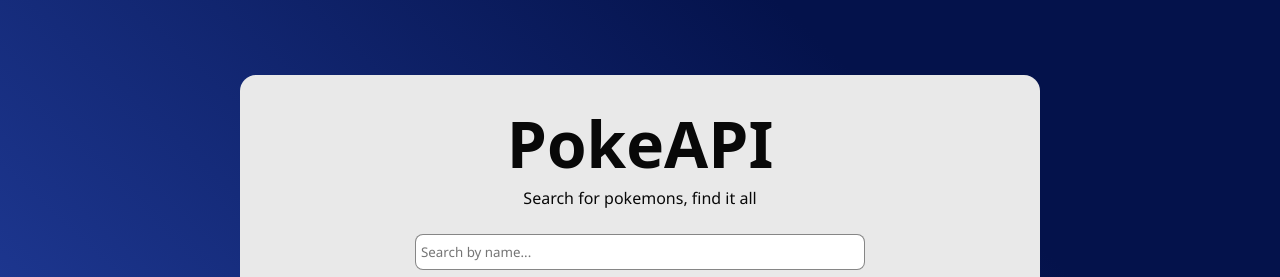
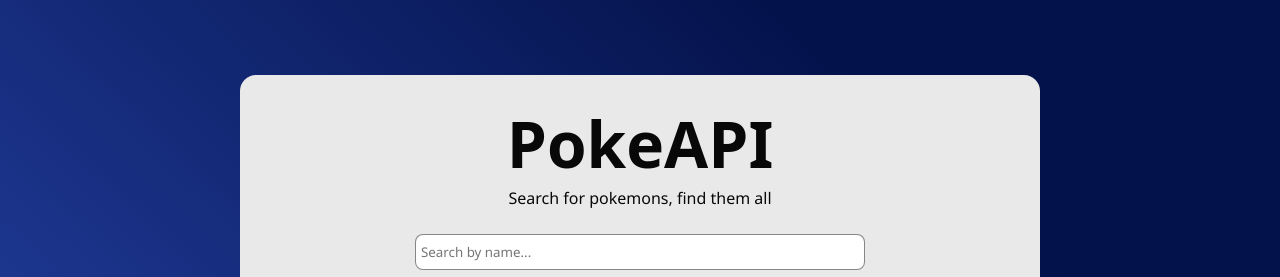
Before and after one commit to LucasOlivaHub/PokeAPI---FooTalent, a React (Vite) app: page / in a window 1280 px wide. Shown: the top 277 px of the page. Built offline with nearby package versions, Linux system fonts and the light colour scheme; no server answers; a web font is replaced by a local one.

Commit message:
Title update

```diff
--- a/src/Components/PokeAPIContainer/PokeAPIContainer.jsx
+++ b/src/Components/PokeAPIContainer/PokeAPIContainer.jsx
@@ -118,7 +118,7 @@ function getPokemonsData() {
         <section className='pokeapi-container'>
           <article className='title-container'>
             <h2 translate='no'>PokeAPI</h2>
-            <p>Search for pokemons, find it all</p>
+            <p>Search for pokemons, find them all</p>
           </article>
 
           <article className='filters-container'>
```
